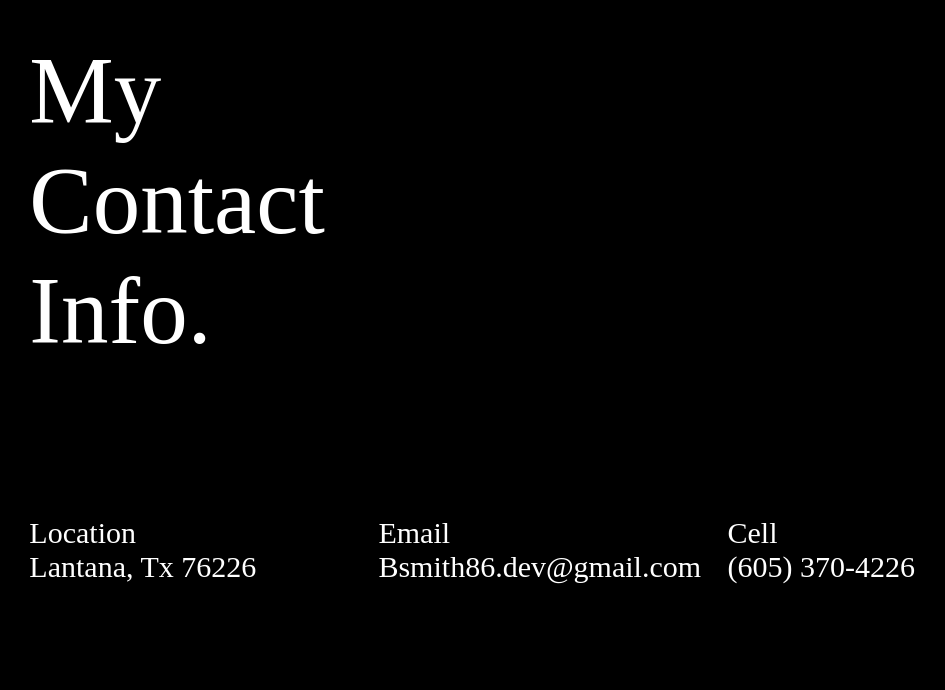
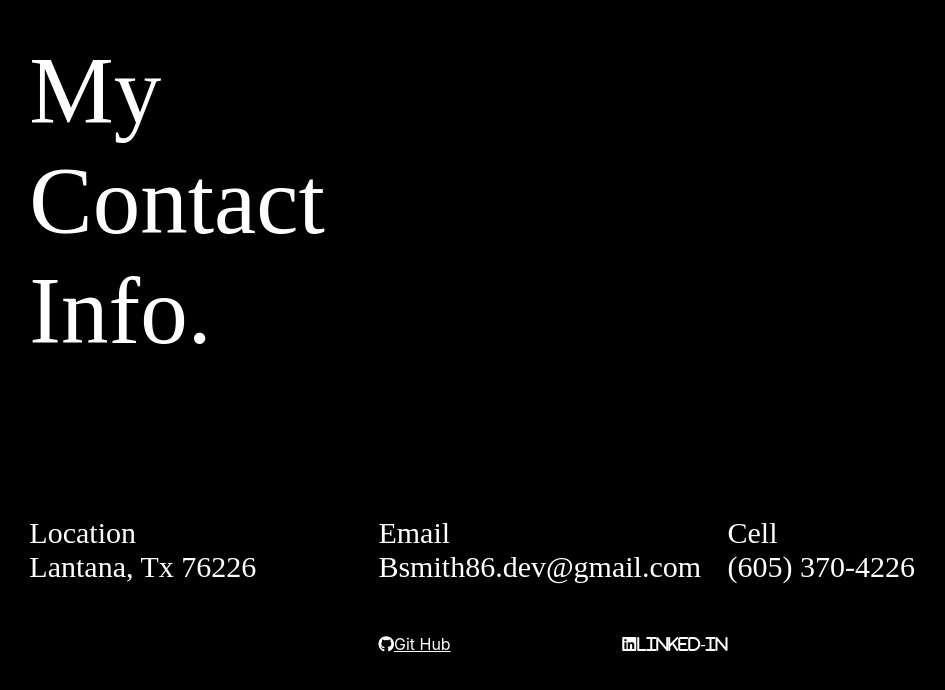
Before and after one commit to Bsmith86/portfolio1, a React (Create React App) app: page / in a window 1280 px wide. Shown: the part 4640-5330 px from the top of the page, without its empty margins (87-1032 px from the left). Built offline with nearby package versions, Linux system fonts and the light colour scheme; some icons are missing; a web font is replaced by a local one.

Commit message:
added socials

```diff
--- a/src/pages/contact/index.css
+++ b/src/pages/contact/index.css
@@ -25,3 +25,9 @@
     font-family: 'Lobster', cursive;
     font-size:30px;
 }
+.social {
+    display: flex;
+    grid-column-start: 2;
+    padding-top: 50px;
+    justify-content: space-between;
+}
--- a/src/pages/contact/index.js
+++ b/src/pages/contact/index.js
@@ -18,6 +18,12 @@ const Contact = () => {
             <span>(605) 370-4226</span>
         </div>
 
+        <div className="social">
+            <a href="https://github.com/Bsmith86"><i className="fa fa-github" aria-hidden="true"></i>Git Hub </a>
+            <></>
+            <a href="https://www.linkedin.com/in/brandon-smith-403b5b225/"> <i className="fa fa-linkedin-square" aria-hidden="true">Linked-In</i></a>
+        </div>
+
       </div>
     </div>
   )
```
